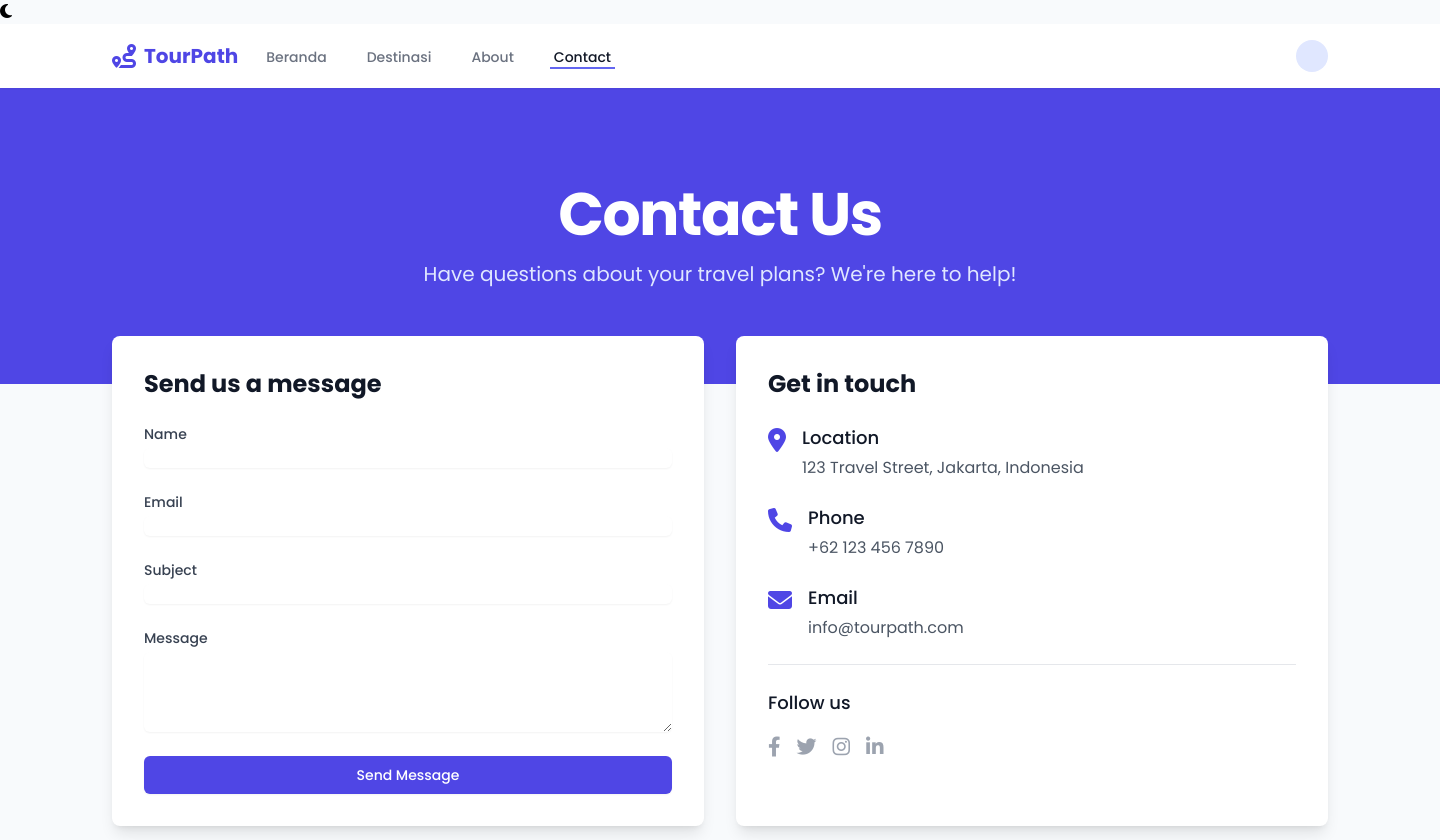
After one commit to rahmatsigma/TourPath, a Django app: page /contact/ in a window 1440 px wide; the page is wider, and only the part inside the window is pictured. The commit adds this page. Shown: the top 840 px of that part. Run offline with Django 5.2, Linux system fonts and the light colour scheme; some libraries are stand-ins or nearby versions.

Commit message:
feat: contact us

```diff
--- a/blog/templates/blog/about.html
+++ b/blog/templates/blog/about.html
@@ -20,7 +20,7 @@
                         <a href="{% url 'index' %}" class="border-transparent text-gray-500 hover:border-gray-300 hover:text-gray-700 inline-flex items-center px-1 pt-1 border-b-2 text-sm font-medium">Beranda</a>
                         <a href="{% url 'destinasi' %}" class="border-transparent text-gray-500 hover:border-gray-300 hover:text-gray-700 inline-flex items-center px-1 pt-1 border-b-2 text-sm font-medium">Destinasi</a>
                         <a href="#" class="border-indigo-500 text-gray-900 inline-flex items-center px-1 pt-1 border-b-2 text-sm font-medium">About</a>
-                        <a href="#" class="border-transparent text-gray-500 hover:border-gray-300 hover:text-gray-700 inline-flex items-center px-1 pt-1 border-b-2 text-sm font-medium">Contact</a>
+                        <a href="{% url 'contact' %}" class="border-transparent text-gray-500 hover:border-gray-300 hover:text-gray-700 inline-flex items-center px-1 pt-1 border-b-2 text-sm font-medium">Contact</a>
                     </div>
                 </div>
                 <div class="hidden sm:ml-6 sm:flex sm:items-center">
@@ -401,7 +401,7 @@
                         <li><a href="#" class="text-gray-400 hover:text-white">Kebijakan Privasi</a></li>
                         <li><a href="#" class="text-gray-400 hover:text-white">Syarat & Ketentuan</a></li>
                         <li><a href="#" class="text-gray-400 hover:text-white">FAQ</a></li>
-                        <li><a href="#" class="text-gray-400 hover:text-white">Kontak</a></li>
+                        <li><a href="{% url 'contact' %}" class="text-gray-400 hover:text-white">Kontak</a></li>
                     </ul>
                 </div>
 
--- /dev/null
+++ b/blog/templates/blog/contact.html
@@ -0,0 +1,288 @@
+<!DOCTYPE html>
+<html lang="en">
+
+<head>
+    <meta charset="UTF-8">
+    <meta name="viewport" content="width=device-width, initial-scale=1.0">
+    <title>Contact Us | Tour Path</title>
+    <script src="https://cdn.tailwindcss.com"></script>
+    <link rel="stylesheet" href="https://cdnjs.cloudflare.com/ajax/libs/font-awesome/6.4.0/css/all.min.css">
+    {% load static %}
+    <link rel="stylesheet" href="{% static 'css/index.css' %}">
+    <link
+        href="https://fonts.googleapis.com/css2?family=Poppins:wght@300;400;500;600;700&family=Raleway:wght@400;700;800&display=swap"
+        rel="stylesheet">
+    <link href="https://cdnjs.cloudflare.com/ajax/libs/aos/2.3.4/aos.css" rel="stylesheet">
+</head>
+
+<body>
+    <div class="theme-toggle" id="themeToggle">
+        <i class="fas fa-moon"></i>
+    </div>
+
+    <nav class="bg-white shadow-sm sticky top-0 z-50">
+        <div class="max-w-7xl mx-auto px-4 sm:px-6 lg:px-8">
+            <div class="flex justify-between h-16">
+                <div class="flex items-center">
+                    <div class="flex-shrink-0 flex items-center">
+                        <i class="fas fa-route text-indigo-600 text-2xl mr-2"></i>
+                        <span class="text-xl font-bold text-indigo-600">TourPath</span>
+                    </div>
+                    <div class="hidden sm:ml-6 sm:flex sm:space-x-8">
+                        <a href="{% url 'index' %}"
+                            class="border-transparent text-gray-500 hover:border-gray-300 hover:text-gray-700 inline-flex items-center px-1 pt-1 border-b-2 text-sm font-medium">Beranda</a>
+                        <a href="{% url 'destinasi' %}"
+                            class="border-transparent text-gray-500 hover:border-gray-300 hover:text-gray-700 inline-flex items-center px-1 pt-1 border-b-2 text-sm font-medium">Destinasi</a>
+                        <a href="{% url 'about' %}"
+                            class="border-transparent text-gray-500 hover:border-gray-300 hover:text-gray-700 inline-flex items-center px-1 pt-1 border-b-2 text-sm font-medium">About</a>
+                        <a href="#"
+                            class="border-indigo-500 text-gray-900 inline-flex items-center px-1 pt-1 border-b-2 text-sm font-medium">Contact</a>
+                    </div>
+                </div>
+                <div class="hidden sm:ml-6 sm:flex sm:items-center">
+                    <div class="ml-3 relative">
+                        <div>
+                            <button type="button"
+                                class="flex items-center text-sm rounded-full focus:outline-none focus:ring-2 focus:ring-offset-2 focus:ring-indigo-500"
+                                id="user-menu-button" aria-expanded="false" aria-haspopup="true">
+                                <span class="sr-only">Open user menu</span>
+                                <div class="flex items-center">
+                                    <span class="mr-3 text-gray-700 font-medium">{{ user.username }}</span>
+                                    <div
+                                        class="h-8 w-8 rounded-full bg-indigo-100 flex items-center justify-center text-indigo-600 font-medium">
+                                        {{ user.username|first|upper }}</div>
+                                </div>
+                            </button>
+                        </div>
+
+                        <div id="user-dropdown"
+                            class="hidden origin-top-right absolute right-0 mt-2 w-48 rounded-md shadow-lg py-1 bg-white ring-1 ring-black ring-opacity-5 focus:outline-none"
+                            role="menu" aria-orientation="vertical" aria-labelledby="user-menu-button">
+                            <a href="{% url 'settings' %}"
+                                class="block px-4 py-2 text-sm text-gray-700 hover:bg-gray-100"
+                                role="menuitem">
+                                <i class="fas fa-user-cog mr-2 text-gray-500"></i> Settings
+                            </a>
+                            <a href="{% url 'logout' %}"
+                                class="block px-4 py-2 text-sm text-gray-700 hover:bg-gray-100"
+                                role="menuitem">
+                                <i class="fas fa-sign-out-alt mr-2 text-gray-500"></i> Log out
+                            </a>
+                        </div>
+                    </div>
+                </div>
+                <div class="-mr-2 flex items-center sm:hidden">
+                    <button type="button"
+                        class="inline-flex items-center justify-center p-2 rounded-md text-gray-400 hover:text-gray-500 hover:bg-gray-100 focus:outline-none focus:ring-2 focus:ring-inset focus:ring-indigo-500"
+                        aria-controls="mobile-menu" aria-expanded="false">
+                        <span class="sr-only">Open main menu</span>
+                        <i class="fas fa-bars"></i>
+                    </button>
+                </div>
+            </div>
+        </div>
+    </nav>
+
+    <!-- Hero Section -->
+    <div class="bg-indigo-600 text-white">
+        <div class="max-w-7xl mx-auto py-16 px-4 sm:py-24 sm:px-6 lg:px-8">
+            <div class="text-center">
+                <h1 class="text-4xl font-extrabold tracking-tight sm:text-5xl md:text-6xl">
+                    Contact Us
+                </h1>
+                <p class="mt-4 max-w-3xl mx-auto text-xl text-indigo-100">
+                    Have questions about your travel plans? We're here to help!
+                </p>
+            </div>
+        </div>
+    </div>
+
+    <!-- Contact Section -->
+    <div class="max-w-7xl mx-auto px-4 sm:px-6 lg:px-8 -mt-12">
+        <div class="grid grid-cols-1 md:grid-cols-2 gap-8">
+            <!-- Contact Form -->
+            <div class="bg-white rounded-lg shadow-lg p-8">
+                <h2 class="text-2xl font-bold text-gray-900 mb-6">Send us a message</h2>
+                <form id="contact-form" class="space-y-6">
+                    <div>
+                        <label for="name" class="block text-sm font-medium text-gray-700">Name</label>
+                        <input type="text" id="name" name="name" class="mt-1 block w-full rounded-md border-gray-300 shadow-sm focus:border-indigo-500 focus:ring-indigo-500 sm:text-sm" required>
+                    </div>
+
+                    <div>
+                        <label for="email" class="block text-sm font-medium text-gray-700">Email</label>
+                        <input type="email" id="email" name="email" class="mt-1 block w-full rounded-md border-gray-300 shadow-sm focus:border-indigo-500 focus:ring-indigo-500 sm:text-sm" required>
+                    </div>
+
+                    <div>
+                        <label for="subject" class="block text-sm font-medium text-gray-700">Subject</label>
+                        <input type="text" id="subject" name="subject" class="mt-1 block w-full rounded-md border-gray-300 shadow-sm focus:border-indigo-500 focus:ring-indigo-500 sm:text-sm" required>
+                    </div>
+
+                    <div>
+                        <label for="message" class="block text-sm font-medium text-gray-700">Message</label>
+                        <textarea id="message" name="message" rows="4" class="mt-1 block w-full rounded-md border-gray-300 shadow-sm focus:border-indigo-500 focus:ring-indigo-500 sm:text-sm" required></textarea>
+                    </div>
+
+                    <div>
+                        <button type="submit" class="w-full flex justify-center py-2 px-4 border border-transparent rounded-md shadow-sm text-sm font-medium text-white bg-indigo-600 hover:bg-indigo-700 focus:outline-none focus:ring-2 focus:ring-offset-2 focus:ring-indigo-500">
+                            Send Message
+                        </button>
+                    </div>
+                </form>
+            </div>
+
+            <!-- Contact Information -->
+            <div class="bg-white rounded-lg shadow-lg p-8">
+                <h2 class="text-2xl font-bold text-gray-900 mb-6">Get in touch</h2>
+
+                <div class="space-y-6">
+                    <div class="flex items-start">
+                        <div class="flex-shrink-0">
+                            <i class="fas fa-map-marker-alt text-2xl text-indigo-600"></i>
+                        </div>
+                        <div class="ml-4">
+                            <h4 class="text-lg font-medium text-gray-900">Location</h4>
+                            <p class="mt-1 text-gray-600">123 Travel Street, Jakarta, Indonesia</p>
+                        </div>
+                    </div>
+
+                    <div class="flex items-start">
+                        <div class="flex-shrink-0">
+                            <i class="fas fa-phone text-2xl text-indigo-600"></i>
+                        </div>
+                        <div class="ml-4">
+                            <h4 class="text-lg font-medium text-gray-900">Phone</h4>
+                            <p class="mt-1 text-gray-600">+62 123 456 7890</p>
+                        </div>
+                    </div>
+
+                    <div class="flex items-start">
+                        <div class="flex-shrink-0">
+                            <i class="fas fa-envelope text-2xl text-indigo-600"></i>
+                        </div>
+                        <div class="ml-4">
+                            <h4 class="text-lg font-medium text-gray-900">Email</h4>
+                            <p class="mt-1 text-gray-600">info@tourpath.com</p>
+                        </div>
+                    </div>
+
+                    <div class="pt-6 border-t border-gray-200">
+                        <h4 class="text-lg font-medium text-gray-900 mb-4">Follow us</h4>
+                        <div class="flex space-x-4">
+                            <a href="#" class="text-gray-400 hover:text-indigo-600">
+                                <i class="fab fa-facebook-f text-xl"></i>
+                            </a>
+                            <a href="#" class="text-gray-400 hover:text-indigo-600">
+                                <i class="fab fa-twitter text-xl"></i>
+                            </a>
+                            <a href="#" class="text-gray-400 hover:text-indigo-600">
+                                <i class="fab fa-instagram text-xl"></i>
+                            </a>
+                            <a href="#" class="text-gray-400 hover:text-indigo-600">
+                                <i class="fab fa-linkedin-in text-xl"></i>
+                            </a>
+                        </div>
+                    </div>
+                </div>
+            </div>
+        </div>
+    </div>
+
+    <!-- Map Section -->
+    <div class="max-w-7xl mx-auto px-4 sm:px-6 lg:px-8 py-16">
+        <div class="bg-white rounded-lg shadow-lg overflow-hidden">
+            <iframe
+                src="https://www.google.com/maps/embed?pb=!1m18!1m12!1m3!1d126932.34651233468!2d106.75503529726561!3d-6.229728199999999!2m3!1f0!2f0!3f0!3m2!1i1024!2i768!4f13.1!3m3!1m2!1s0x2e69f3e945e34b9d%3A0x5371bf0fdad786a2!2sJakarta!5e0!3m2!1sen!2sid!4v1625647641281!5m2!1sen!2sid"
+                width="100%"
+                height="450"
+                style="border:0;"
+                allowfullscreen=""
+                loading="lazy">
+            </iframe>
+        </div>
+    </div>
+
+    <!-- Footer -->
+    <footer class="bg-gray-800 text-white py-12">
+        <div class="max-w-7xl mx-auto px-4 sm:px-6 lg:px-8">
+            <div class="grid grid-cols-1 md:grid-cols-4 gap-8">
+                <div>
+                    <div class="flex items-center mb-6">
+                        <i class="fas fa-route text-indigo-400 text-2xl mr-2"></i>
+                        <span class="text-xl font-bold">TourPath</span>
+                    </div>
+                    <p class="text-gray-400 mb-6">
+                        Your trusted partner for travel planning in Indonesia.
+                    </p>
+                </div>
+
+                <div>
+                    <h3 class="text-lg font-semibold mb-4">Quick Links</h3>
+                    <ul class="space-y-2">
+                        <li><a href="{% url 'index' %}" class="text-gray-400 hover:text-white">Home</a></li>
+                        <li><a href="{% url 'destinasi' %}" class="text-gray-400 hover:text-white">Destinations</a></li>
+                        <li><a href="{% url 'about' %}" class="text-gray-400 hover:text-white">About</a></li>
+                        <li><a href="#" class="text-gray-400 hover:text-white">Contact</a></li>
+                    </ul>
+                </div>
+
+                <div>
+                    <h3 class="text-lg font-semibold mb-4">Legal</h3>
+                    <ul class="space-y-2">
+                        <li><a href="#" class="text-gray-400 hover:text-white">Privacy Policy</a></li>
+                        <li><a href="#" class="text-gray-400 hover:text-white">Terms of Service</a></li>
+                        <li><a href="#" class="text-gray-400 hover:text-white">Cookie Policy</a></li>
+                    </ul>
+                </div>
+
+                <div>
+                    <h3 class="text-lg font-semibold mb-4">Connect With Us</h3>
+                    <div class="space-y-2">
+                        <p class="text-gray-400">Subscribe to our newsletter</p>
+                        <form class="flex">
+                            <input type="email" placeholder="Enter your email" class="flex-1 px-4 py-2 rounded-l-md focus:outline-none focus:ring-2 focus:ring-indigo-500">
+                            <button class="px-4 py-2 bg-indigo-600 text-white rounded-r-md hover:bg-indigo-700 focus:outline-none focus:ring-2 focus:ring-indigo-500">
+                                Subscribe
+                            </button>
+                        </form>
+                    </div>
+                </div>
+            </div>
+
+            <div class="mt-8 pt-8 border-t border-gray-700">
+                <p class="text-center text-gray-400">
+                    © 2025 TourPath. All rights reserved.
+                </p>
+            </div>
+        </div>
+    </footer>
+
+    <script>
+        document.addEventListener('DOMContentLoaded', function() {
+            // User menu dropdown toggle
+            const userMenuButton = document.getElementById('user-menu-button');
+            const userDropdown = document.getElementById('user-dropdown');
+
+            if (userMenuButton && userDropdown) {
+                userMenuButton.addEventListener('click', function() {
+                    const expanded = this.getAttribute('aria-expanded') === 'true';
+                    this.setAttribute('aria-expanded', !expanded);
+                    userDropdown.classList.toggle('hidden');
+                });
+            }
+
+            // Contact form submission
+            const contactForm = document.getElementById('contact-form');
+            if (contactForm) {
+                contactForm.addEventListener('submit', function(e) {
+                    e.preventDefault();
+                    // Add your form submission logic here
+                    alert('Thank you for your message! We will get back to you soon.');
+                    this.reset();
+                });
+            }
+        });
+    </script>
+</body>
+</html>
--- a/blog/templates/blog/destinasi.html
+++ b/blog/templates/blog/destinasi.html
@@ -22,7 +22,7 @@
                         <a href="{% url 'index' %}" class="border-transparent text-gray-500 hover:border-gray-300 hover:text-gray-700 inline-flex items-center px-1 pt-1 border-b-2 text-sm font-medium">Beranda</a>
                         <a href="#" class="border-indigo-500 text-gray-900 inline-flex items-center px-1 pt-1 border-b-2 text-sm font-medium">Destinasi</a>
                         <a href="{% url 'about' %}" class="border-transparent text-gray-500 hover:border-gray-300 hover:text-gray-700 inline-flex items-center px-1 pt-1 border-b-2 text-sm font-medium">About</a>
-                        <a href="#" class="border-transparent text-gray-500 hover:border-gray-300 hover:text-gray-700 inline-flex items-center px-1 pt-1 border-b-2 text-sm font-medium">Contact</a>
+                        <a href="{% url 'contact' %}" class="border-transparent text-gray-500 hover:border-gray-300 hover:text-gray-700 inline-flex items-center px-1 pt-1 border-b-2 text-sm font-medium">Contact</a>
                     </div>
                 </div>
                 <div class="hidden sm:ml-6 sm:flex sm:items-center">
@@ -343,7 +343,7 @@
                         <li><a href="#" class="text-gray-400 hover:text-white">FAQ</a></li>
                         <li><a href="#" class="text-gray-400 hover:text-white">Kebijakan Privasi</a></li>
                         <li><a href="#" class="text-gray-400 hover:text-white">Syarat & Ketentuan</a></li>
-                        <li><a href="#" class="text-gray-400 hover:text-white">Kontak Kami</a></li>
+                        <li><a href="{% url 'contact' %}" class="text-gray-400 hover:text-white">Kontak Kami</a></li>
                     </ul>
                 </div>
                 <div>
--- a/blog/templates/blog/index.html
+++ b/blog/templates/blog/index.html
@@ -21,7 +21,7 @@
                         <a href="{% url 'index' %}" class="border-indigo-500 text-gray-900 inline-flex items-center px-1 pt-1 border-b-2 text-sm font-medium">Beranda</a>
                         <a href="{% url 'destinasi' %}" class="border-transparent text-gray-500 hover:border-gray-300 hover:text-gray-700 inline-flex items-center px-1 pt-1 border-b-2 text-sm font-medium">Destinasi</a>
                         <a href="{% url 'about' %}" class="border-transparent text-gray-500 hover:border-gray-300 hover:text-gray-700 inline-flex items-center px-1 pt-1 border-b-2 text-sm font-medium">About</a>
-                        <a href="#" class="border-transparent text-gray-500 hover:border-gray-300 hover:text-gray-700 inline-flex items-center px-1 pt-1 border-b-2 text-sm font-medium">Contact</a>
+                        <a href="{% url 'contact' %}" class="border-transparent text-gray-500 hover:border-gray-300 hover:text-gray-700 inline-flex items-center px-1 pt-1 border-b-2 text-sm font-medium">Contact</a>
                     </div>
                 </div>
                 <div class="hidden sm:ml-6 sm:flex sm:items-center">
--- a/blog/urls.py
+++ b/blog/urls.py
@@ -15,4 +15,5 @@ urlpatterns = [
     path('delete-account/', views.delete_account, name='delete_account'),
     path('about/', views.about_view, name='about'),
     path('destinasi/', views.destinasi_view, name='destinasi'),  # Adding destinasi URL pattern
+    path('contact/', views.contact_view, name='contact'),  # Adding contact URL pattern
 ]
--- a/blog/views.py
+++ b/blog/views.py
@@ -86,3 +86,6 @@ def delete_account(request):
 @login_required
 def destinasi_view(request):
     return render(request, 'blog/destinasi.html')
+
+def contact_view(request):
+    return render(request, 'blog/contact.html')
```
